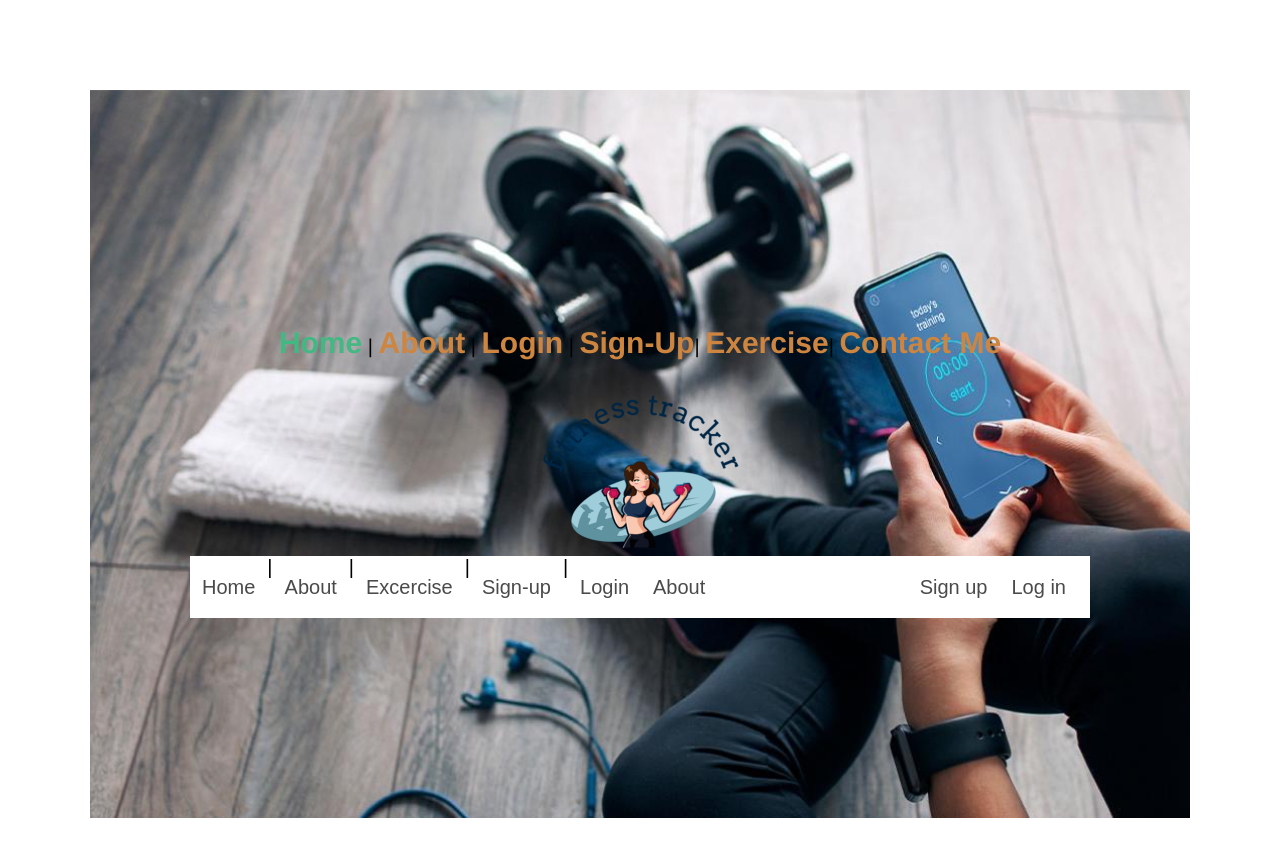
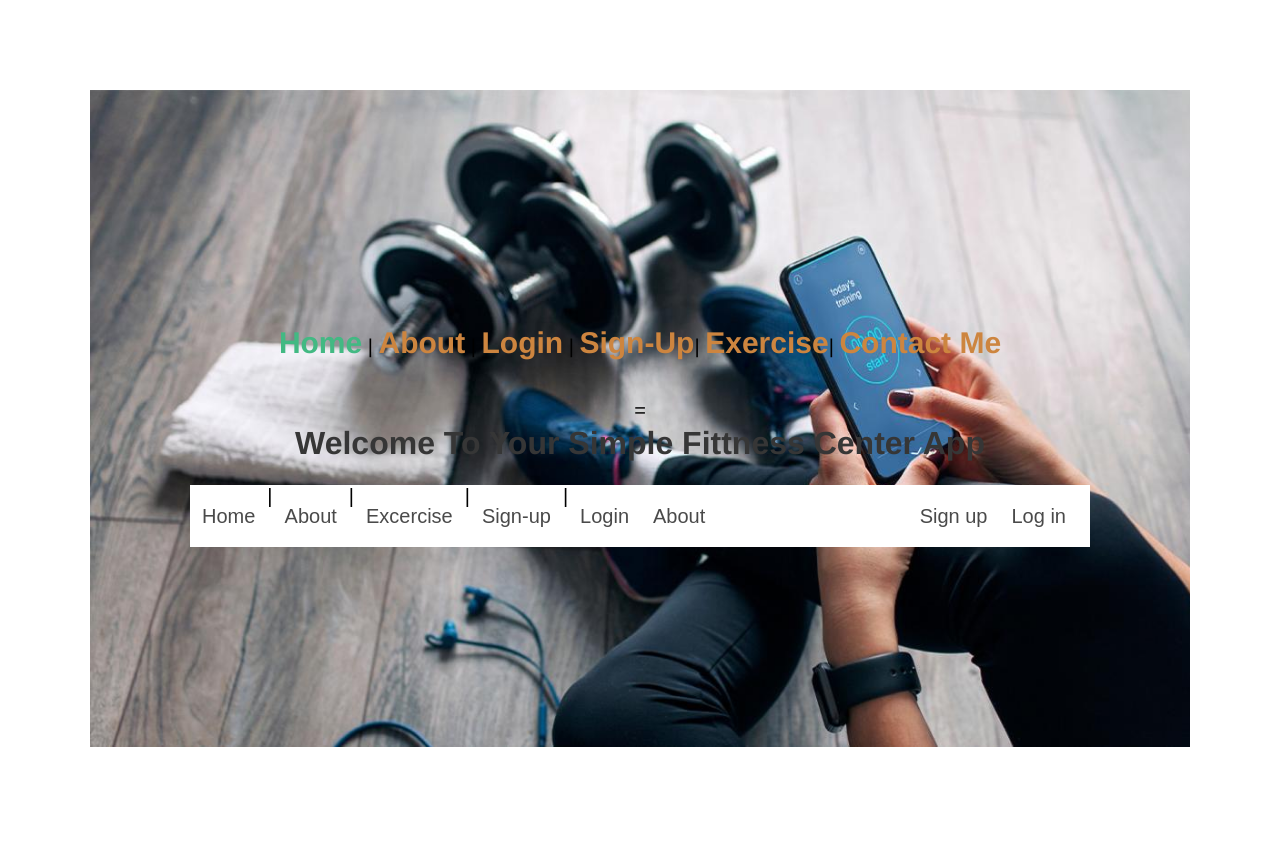
Before and after one commit to gorlagup1/fitness-tracker, a Vue app in the folder client/: page / in a window 1280 px wide. Shown: the top 856 px of the page. Built offline with nearby package versions, Linux system fonts and the light colour scheme.

Commit message:
--- Auto-Git Commit ---

```diff
--- a/client/src/views/Home.vue
+++ b/client/src/views/Home.vue
@@ -1,8 +1,9 @@
 <template>
   <div class="home">
-    {{msg}}
-    <img alt="Vue logo" src="../assets/logo.png" >
-    <HelloWorld msg="Welcome to Your Vue.js App"/>
+
+    <img alt="Vue logo" src="../assets/logo.png" height="256" width=
+    <h1 class="title is"> Welcome To Your Simple Fittness Center App </h1>
+    <HelloWorld msg="Welcome to simple fitness centre  App"/>
   </div>
 </template>
 <script>
```
Also changed, not shown: client/src/assets/1563294141-35938441-233x59-group-103x.png (added).
